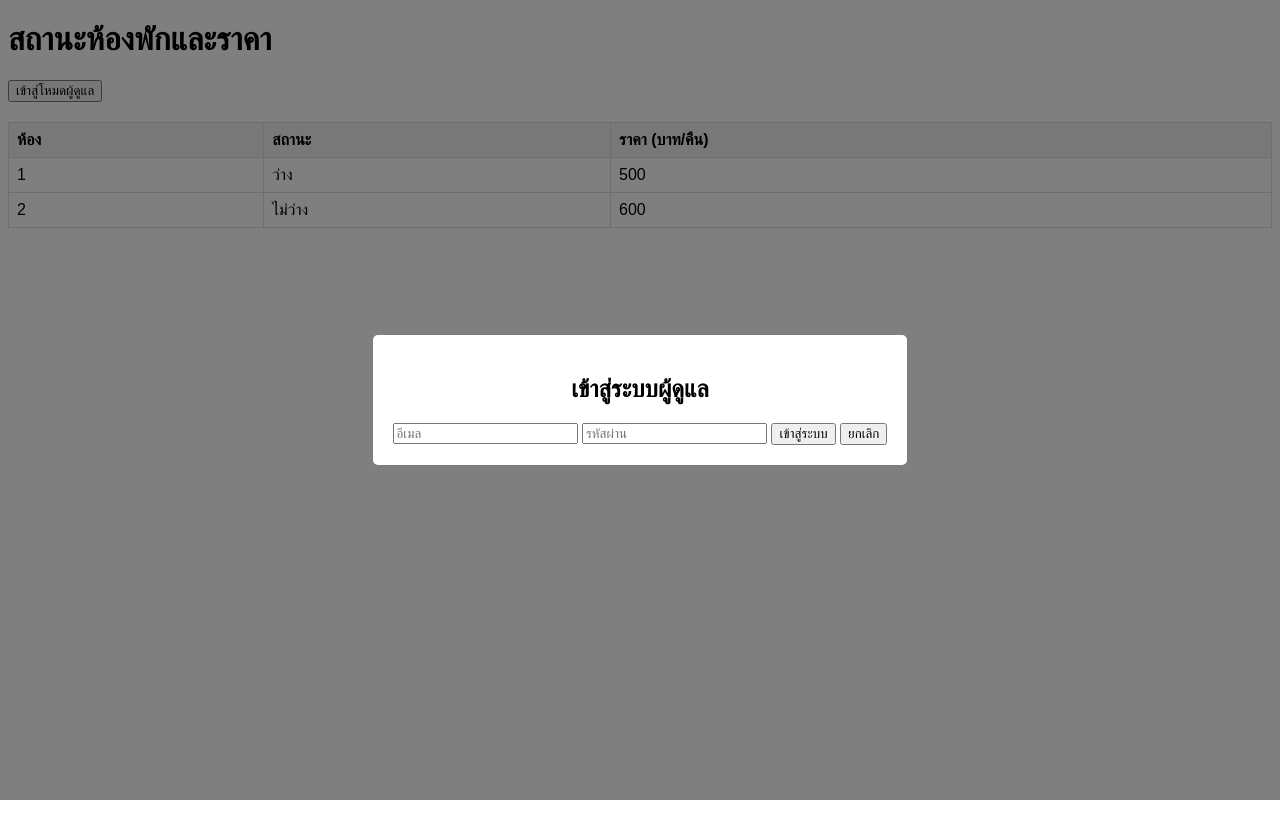
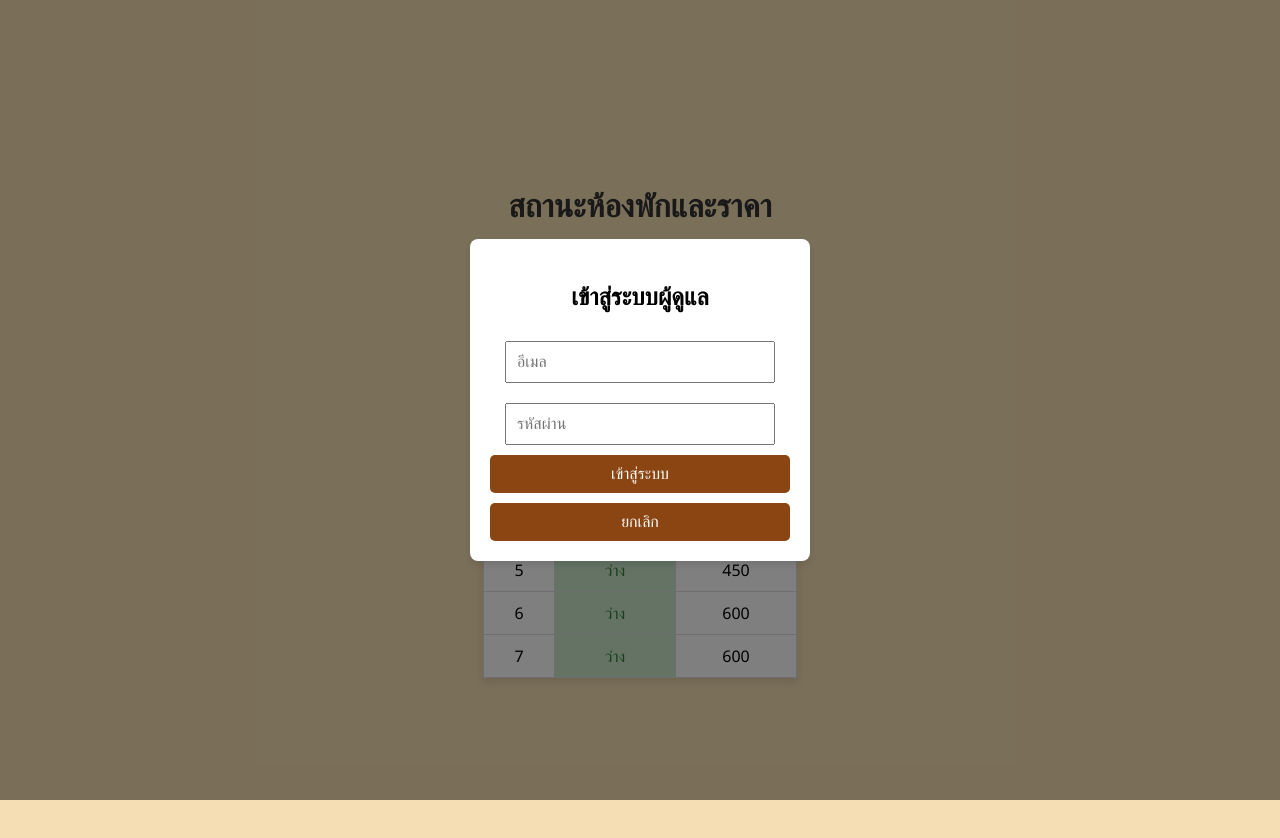
Before and after one commit to JanJin-Re/JanJin-Re.github.io, a plain HTML site: page index.html in a window 1280 px wide. Both pictures are taken after a click on the button "เข้าสู่โหมดผู้ดูแล". Before the commit the page ends 800 px from the top, so only its background shows below. Drawn offline with Linux system fonts and the light colour scheme.

Commit message:
Update index.html

```diff
--- a/index.html
+++ b/index.html
@@ -6,22 +6,71 @@
     <title>สถานะห้องพักและราคา</title>
     <style>
         body {
-            font-family: Arial, sans-serif;
+            font-family: 'Segoe UI', Tahoma, Geneva, Verdana, sans-serif;
+            background-color: #F5DEB3;
+            margin: 0;
+            padding: 20px;
+            display: flex;
+            justify-content: center;
+            align-items: center;
+            height: 100vh;
+            flex-direction: column;
+        }
+        h1 {
+            text-align: center;
+            color: #333;
+            margin-bottom: 20px;
         }
         table {
-            width: 100%;
+            width: auto;
             border-collapse: collapse;
+            box-shadow: 0 4px 8px rgba(0, 0, 0, 0.1);
+            background-color: white;
+        }
+        table, th, td {
+            border: 1px solid #ddd;
         }
         th, td {
-            border: 1px solid #ddd;
-            padding: 8px;
-            text-align: left;
+            text-align: center;
+            vertical-align: middle;
+            padding: 10px;
         }
         th {
-            background-color: #f2f2f2;
+            background-color: #8B4513;
+            color: white;
+            font-size: 18px;
         }
-        .toggle-btn {
-            margin-bottom: 20px;
+        td {
+            font-size: 16px;
+        }
+        th:nth-child(1), td:nth-child(1) {
+            width: 50px;
+        }
+        th:nth-child(2), td:nth-child(2) {
+            width: 100px;
+        }
+        th:nth-child(3), td:nth-child(3) {
+            width: 100px;
+        }
+        .available {
+            background-color: #c8e6c9;
+            color: #2e7d32;
+        }
+        .unavailable {
+            background-color: #ffccbc;
+            color: #d84315;
+        }
+        button {
+            padding: 8px 12px;
+            font-size: 16px;
+            color: white;
+            background-color: #8B4513;
+            border: none;
+            cursor: pointer;
+            border-radius: 5px;
+        }
+        button:hover {
+            background-color: #A0522D;
         }
         .admin-only {
             display: none;
@@ -29,25 +78,74 @@
         .show-admin .admin-only {
             display: table-cell;
         }
+        .toggle-btn {
+            padding: 10px 20px;
+            font-size: 18px;
+            background-color: #8B4513;
+            color: white;
+            border: none;
+            border-radius: 5px;
+            cursor: pointer;
+            transition: background-color 0.3s;
+            margin-bottom: 20px;
+        }
+        .toggle-btn:hover {
+            background-color: #A0522D;
+        }
         #loginModal {
             display: none;
             position: fixed;
+            top: 0;
             left: 0;
-            top: 0;
             width: 100%;
             height: 100%;
-            background-color: rgba(0, 0, 0, 0.5);
+            background: rgba(0, 0, 0, 0.5);
             justify-content: center;
             align-items: center;
+        }
+        #loginModal.show {
+            display: flex;
         }
         #loginForm {
             background-color: white;
             padding: 20px;
+            border-radius: 8px;
+            box-shadow: 0 4px 8px rgba(0, 0, 0, 0.1);
+            width: 300px;
+            display: flex;
+            flex-direction: column;
+            align-items: center;
+        }
+        #loginForm input {
+            margin: 10px 0;
+            padding: 10px;
+            width: 90%;
+            font-size: 16px;
+            box-sizing: border-box;
+        }
+        #loginForm button {
+            width: 100%;
+            padding: 10px;
+            background-color: #8B4513;
+            color: white;
+            border: none;
             border-radius: 5px;
-            text-align: center;
+            font-size: 16px;
+            cursor: pointer;
         }
-        #loginModal.show {
+        #loginForm button:hover {
+            background-color: #A0522D;
+        }
+        #cancelBtn {
+            margin-top: 10px;
+            background-color: #d32f2f;
+        }
+        #cancelBtn:hover {
+            background-color: #b71c1c;
+        }
+        .price-header {
             display: flex;
+            flex-direction: column;
         }
     </style>
     <script src="https://www.gstatic.com/firebasejs/9.20.0/firebase-app.js"></script>
@@ -74,6 +172,8 @@
 
         function openLoginModal() {
             document.getElementById("loginModal").classList.add("show");
+            document.getElementById("email").value = '';
+            document.getElementById("password").value = '';
         }
 
         function closeLoginModal() {
@@ -86,9 +186,10 @@
 
             if (email === correctEmail && password === correctPassword) {
                 isAdmin = true;
+                document.body.classList.add("show-admin");
+                document.getElementById("adminToggleBtn").textContent = "ออกจากโหมดผู้ดูแล";
+                loadRoomStatus(); // โหลดสถานะห้องจาก Firebase เมื่อเข้าสู่โหมดผู้ดูแล
                 closeLoginModal();
-                document.getElementById("adminToggleBtn").textContent = "ออกจากโหมดผู้ดูแล";
-                document.querySelector("table").classList.add("show-admin");
             } else {
                 alert("อีเมลหรือรหัสผ่านไม่ถูกต้อง");
             }
@@ -96,22 +197,27 @@
 
         function toggleAdminMode() {
             if (isAdmin) {
+                saveRoomStatus(); // บันทึกสถานะห้องก่อนออกจากโหมดผู้ดูแล
                 isAdmin = false;
+                document.body.classList.remove("show-admin");
                 document.getElementById("adminToggleBtn").textContent = "เข้าสู่โหมดผู้ดูแล";
-                document.querySelector("table").classList.remove("show-admin");
             } else {
                 openLoginModal();
             }
         }
 
         function updateStatus(button) {
-            const row = button.closest("tr");
-            const statusCell = row.querySelector(".status");
-            const currentStatus = statusCell.textContent;
-
-            const newStatus = currentStatus === "ว่าง" ? "ไม่ว่าง" : "ว่าง";
-            statusCell.textContent = newStatus;
-            statusCell.className = "status " + (newStatus === "ว่าง" ? "available" : "unavailable");
+            const row = button.closest('tr');
+            const statusCell = row.querySelector('.status');
+            if (statusCell.classList.contains('available')) {
+                statusCell.textContent = 'ไม่ว่าง';
+                statusCell.classList.remove('available');
+                statusCell.classList.add('unavailable');
+            } else {
+                statusCell.textContent = 'ว่าง';
+                statusCell.classList.remove('unavailable');
+                statusCell.classList.add('available');
+            }
         }
 
         function saveRoomStatus() {
@@ -132,6 +238,21 @@
                 });
             });
         }
+
+        function loadRoomStatus() {
+            firebase.database().ref('rooms/').once('value').then(snapshot => {
+                snapshot.forEach(childSnapshot => {
+                    const roomNumber = childSnapshot.key;
+                    const roomData = childSnapshot.val();
+                    const row = Array.from(document.querySelectorAll("#room-status tr")).find(tr => tr.firstChild.textContent === roomNumber);
+                    if (row) {
+                        const statusCell = row.querySelector('.status');
+                        statusCell.textContent = roomData.status;
+                        statusCell.className = `status ${roomData.status === 'ว่าง' ? 'available' : 'unavailable'}`;
+                    }
+                });
+            });
+        }
     </script>
 </head>
 <body>
@@ -144,7 +265,12 @@
         <tr>
             <th>ห้อง</th>
             <th>สถานะ</th>
-            <th>ราคา (บาท/คืน)</th>
+            <th>
+                <div class="price-header">
+                    ราคา
+                    <span>(บาท/คืน)</span>
+                </div>
+            </th>
             <th class="admin-only">อัพเดทสถานะ</th>
         </tr>
     </thead>
@@ -157,11 +283,40 @@
         </tr>
         <tr>
             <td>2</td>
-            <td class="status unavailable">ไม่ว่าง</td>
+            <td class="status available">ว่าง</td>
+            <td>500</td>
+            <td class="admin-only"><button onclick="updateStatus(this)">อัพเดท</button></td>
+        </tr>
+        <tr>
+            <td>3</td>
+            <td class="status available">ว่าง</td>
+            <td>500</td>
+            <td class="admin-only"><button onclick="updateStatus(this)">อัพเดท</button></td>
+        </tr>
+        <tr>
+            <td>4</td>
+            <td class="status available">ว่าง</td>
+            <td>500</td>
+            <td class="admin-only"><button onclick="updateStatus(this)">อัพเดท</button></td>
+        </tr>
+        <tr>
+            <td>5</td>
+            <td class="status available">ว่าง</td>
+            <td>450</td>
+            <td class="admin-only"><button onclick="updateStatus(this)">อัพเดท</button></td>
+        </tr>
+        <tr>
+            <td>6</td>
+            <td class="status available">ว่าง</td>
             <td>600</td>
             <td class="admin-only"><button onclick="updateStatus(this)">อัพเดท</button></td>
         </tr>
-        <!-- เพิ่มห้องเพิ่มเติมตามต้องการ -->
+        <tr>
+            <td>7</td>
+            <td class="status available">ว่าง</td>
+            <td>600</td>
+            <td class="admin-only"><button onclick="updateStatus(this)">อัพเดท</button></td>
+        </tr>
     </tbody>
 </table>
 
```
